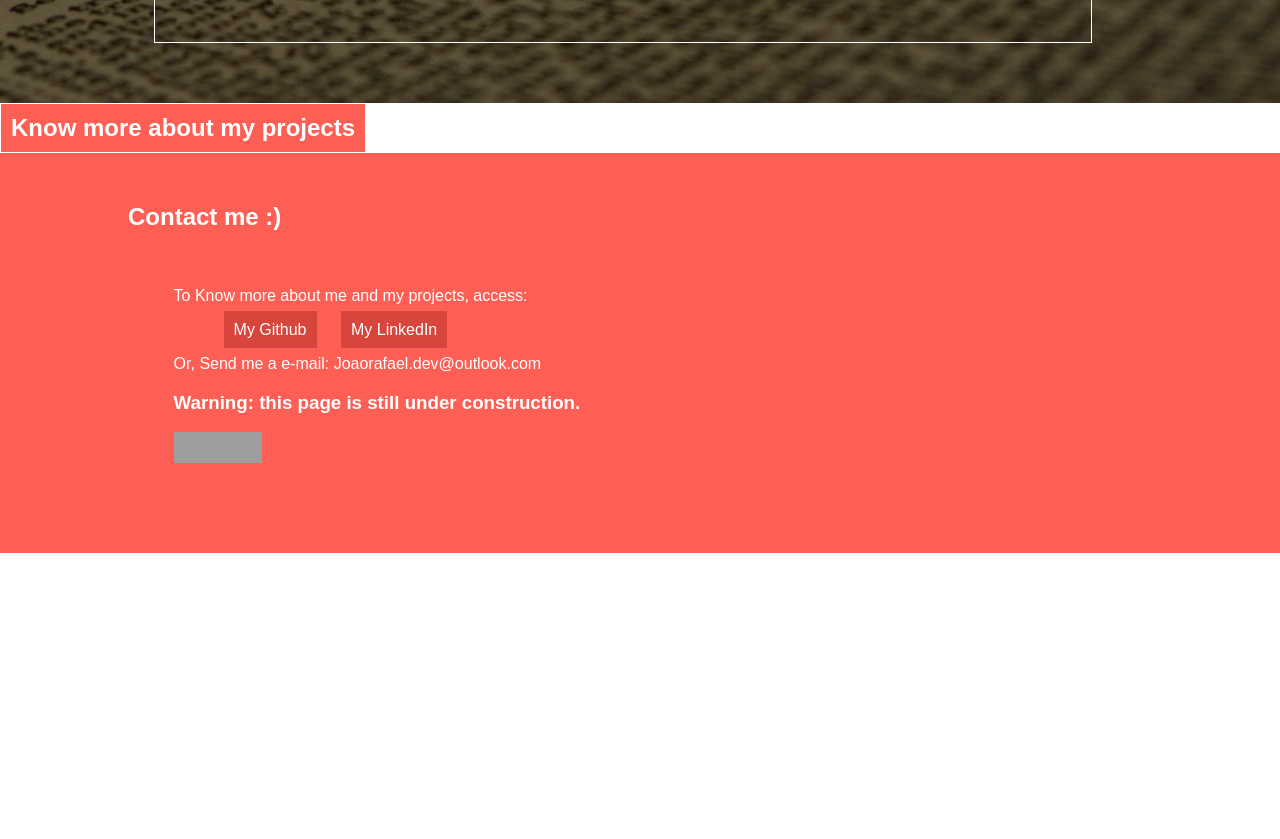
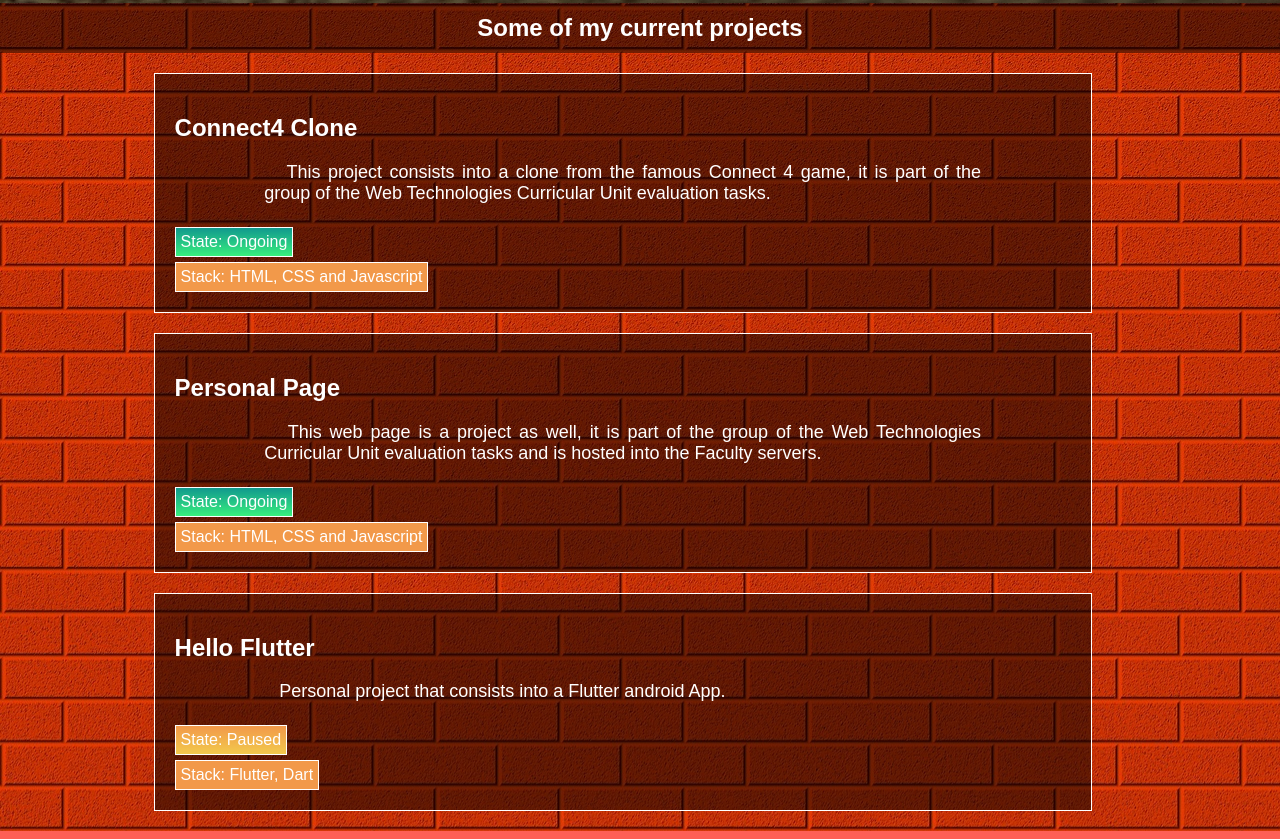
Before and after one commit to joao-rafael/personalPage, a plain HTML site: page Index.html in a window 1280 px wide. Shown: the part 1441-2280 px from the top of the page. Before the commit the page ends 1994 px from the top, so only its background shows below. Drawn offline with Linux system fonts and the light colour scheme; grey boxes are pictures that could not be loaded.

Commit message:
New version
Added project section and did some spelling checks

```diff
--- a/Index.html
+++ b/Index.html
@@ -23,7 +23,7 @@
             </header>
             <section class="academic parallax">
                 <div class="transparent">
-                    <h2 class="about">About my study life</h2>
+                    <h2 class="about-title">About my study life</h2>
                     <div class="text-box-1">
                         <h2><a href="https://unipe.br/historia/">University Center of João Pessoa - Unipê BR</a></h2>
                         <p>&nbsp;&nbsp;&nbsp;&nbsp;The Unipê is one of the best universities in the northeast region of Brazil. With almost 50 years of history(this is very much for the academic scenery in that region), the University Center of João Pessoa is the most structured education institution of the Paraíba State. At the moment, I am taking the Bachelor in Computer Science Course from the Unipê. Unipê has, also, cooperation and mobility Agreements with numerous internationally recognized European Universities, like the Universidade do Porto and Universitá de Pisa(Pisa University). These agreements has given me the opportunity to do an exchange at the Faculty of Science from the Porto University(wich I Talk about a little bit more bellow) and it is being amazing! Furthermore,  I have the sure that when I comeback to João Pessoa and end my course of Bachelor in Computer Science I will have a pretty much more global experience and viewing. Thanks for the opportunity Unipê.
@@ -38,7 +38,28 @@
             </section>
             <section class="projects">
                 <div>
-                    <h2>Know more about my projects</h2>
+                    <h2 class="separate-title">Some of my current projects</h2>
+                    <div class="text-box-1">
+                        <h2>Connect4 Clone</h2>
+                        <p>&nbsp;&nbsp;&nbsp;This project consists into a clone from the famous Connect 4 game, it is part of the group of the Web Technologies Curricular Unit evaluation tasks.
+                        </p>
+                        <span class="span1 ongoing">State: Ongoing</span><br>
+                        <span class="span1 stack">Stack: HTML, CSS and Javascript</span>
+                    </div>
+                    <div class="text-box-1">
+                        <h2>Personal Page</h2>
+                        <p>&nbsp;&nbsp;&nbsp;This web page is a project as well, it is part of the group of the Web Technologies Curricular Unit evaluation tasks and is hosted into the Faculty servers.
+                        </p>
+                        <span class="span1 ongoing">State: Ongoing</span><br>
+                        <span class="span1 stack">Stack: HTML, CSS and Javascript</span>
+                    </div>
+                    <div class="text-box-1">
+                        <h2>Hello Flutter</h2>
+                        <p>&nbsp;&nbsp;&nbsp;Personal project that consists into a Flutter android App.
+                        </p>
+                        <span class="span1 paused">State: Paused</span><br>
+                        <span class="span1 stack">Stack: Flutter, Dart</span>
+                    </div>
                 </div>
             </section>
             <footer>
--- a/Style.css
+++ b/Style.css
@@ -1,23 +1,55 @@
+/*Body and essential parts of the page*/
 body{
     margin: 0;
     padding: 0;
     font-family: sans-serif;
 }
-
 header{
     background-color: #307ECB;
     padding: 50px 0 50px 0;
 }
+footer{
+    background-color: #FE5F55;
+    width: 100%;
+    height: 300px;
+    padding: 50px 0 50px 0;
+}
+/*Images and backgrounds*/
+.parallax{
+    background-image:  url("study.jpg");
+    min-height: 500px;
+    background-attachment: fixed;
+    background-position: center;
+    background-repeat: no-repeat;
+    background-size: cover;
+}
+.profile{
+    margin: 0 40% 0 40%;
+    height: 20%;
+    width: 20%;
+    border: 3px solid white;
+    border-radius: 200px;
+}
+
+.academic .text-box-1{
+    border: solid 1px #fff;
+}
+.transparent{
+    background-color: rgba(0,0,0,0.5);
+    margin: -50px 0 -50px 0;
+    padding: 50px 0 50px 0;
+    width: 100%;
+    height: 100%;
+}
+.projects{
+    background-image: url("bricks.jpg");
+    padding-bottom: 10px;
+}
+/*Text box, text style and titles*/
 .title{
-    color: #FFFFFF;
     margin: 0 10% 0 10%;
     display: inline-block;
     display: block;
-}
-.title-icon{
-    background: #F1FE6E;
-    padding: 10px;
-
 }
 header h1{
     margin: 0 10% 0 10%;
@@ -25,16 +57,6 @@ header h1{
     color: #707070;
     background-color: #F1FE6E;
     padding: 10px;
-}
-figure{
-
-}
-.profile{
-    margin: 0 40% 0 40%;
-    height: 20%;
-    width: 20%;
-    border: 3px solid white;
-    border-radius: 200px;
 }
 header .text-box-1{
     background-color: #3373B1;
@@ -45,58 +67,52 @@ header .text-box-1{
     margin: 20px 10% 10px 12%;
     width: 70%;
 }
-.parallax{
-    /* The image used */
-    background-image:  url("study.jpg");
-
-    /* Set a specific height */
-    min-height: 500px;
-
-    /* Create the parallax scrolling effect */
-    background-attachment: fixed;
-    background-position: center;
-    background-repeat: no-repeat;
-    background-size: cover;
-}
-.academic{
-    margin: 0;
-    padding: 50px 0 50px 0;
-    width: 100%;
-}
-.academic .text-box-1{
-    border: solid 1px #fff;
-}
-.transparent{
-    background-color: rgba(0,0,0,0.5);
-    margin: -50px 0 -50px 0;
-    padding: 50px 0 50px 0;
-    width: 100%;
-    height: 100%;
-}
-.about{
-    margin-left: 10%;
-}
 section p{
     font-size: 18px;
     text-align: justify;
     width: 80%;
     padding-left: 10%;
-
 }
-section h2{
+.academic h2{
     color: #FFFFFF;
     background-color: #FE5F55;
     border: 1px solid #fff;
     display: inline-block;
     padding: 10px;
-    margin: 0 10% 0 0;
     font-weight: bold;
 }
-footer{
-    background-color: #FE5F55;
-    width: 100%;
-    height: 300px;
-    padding: 50px 0 50px 0;
+.academic .text-box-1 h2{
+    margin: 0 10% 0 0;
+}
+.separate-title{
+    margin: 0;
+    text-align: center;
+    line-height: 50px;
+    background-color: rgba(0,0,0,0.5);
+    height: 50px;
+    padding: 5px 0 0 0 5px;
+    color: #fff;
+}
+.about-title{
+    display: inline-block;
+    margin: 0 0 0 10%;
+}
+.projects .text-box-1{
+    background-color: rgba(0,0,0,0.5);
+    border: 1px #fff solid;
+}
+.span1{
+    padding: 5px;
+    border: 1px #fff solid;
+    display: inline-block;
+    margin-top: 5px;
+    background-color: #F2994A;
+}
+.ongoing{
+    background-image: linear-gradient(#11998e, #38ef7d);
+}
+.paused{
+    background-image: linear-gradient(#F2994A, #F2C94C);
 }
 footer h2{
     margin: 0 10% 0 10%;
```
Also changed, not shown: bricks.jpg (added).
